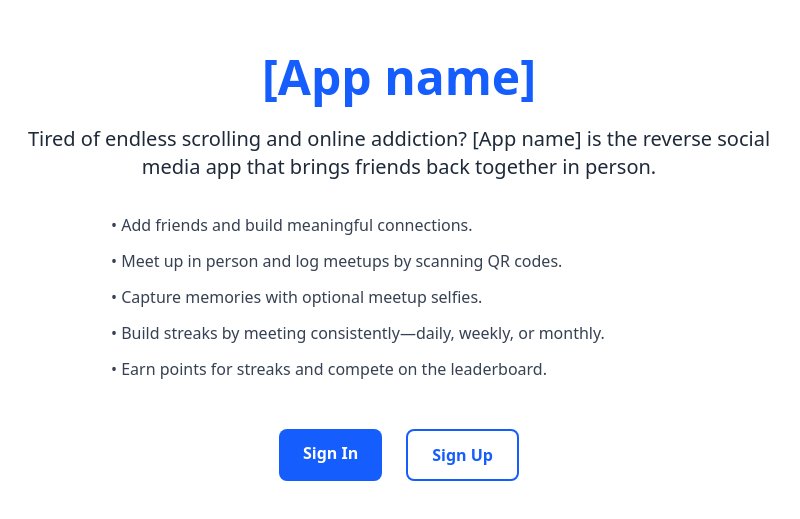
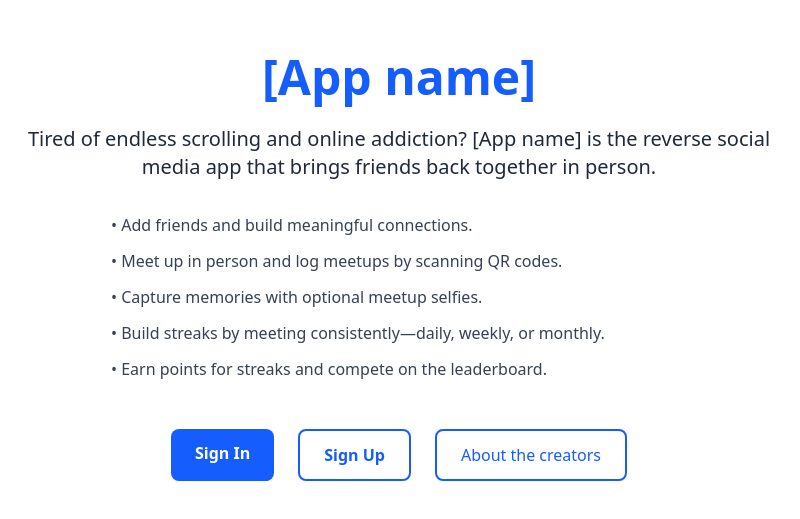
Before and after one commit to mea432/congressional-app-challenge-25, a Next.js app: page / in a window 1280 px wide. Shown: the part 133-652 px from the top of the page, without its empty margins (241-1041 px from the left). Built offline with nearby package versions, Linux system fonts and the light colour scheme.

Commit message:
Added about page

```diff
--- /dev/null
+++ b/src/app/about/page.tsx
@@ -0,0 +1,8 @@
+export default function about() {
+  return (
+    <div>
+      <h1>About</h1>
+      <p>Created by two high school students for the Congressional App Challenge 2025</p>
+    </div>
+  )
+}
--- a/src/app/page.tsx
+++ b/src/app/page.tsx
@@ -35,6 +35,11 @@ export default function LandingPage() {
           >
             Sign Up
           </Link>
+
+          <Link href="/about"
+            className="px-6 py-3 rounded-md border-2 border-blue-600 text-blue-600">
+            About the creators
+          </Link>
         </div>
       </div>
     </main>
```
